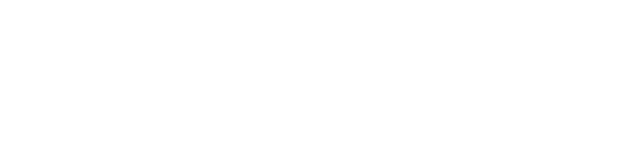
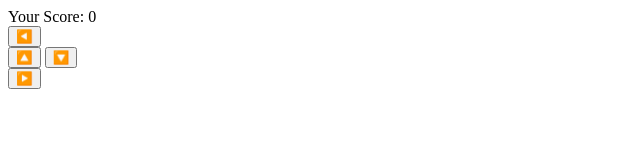
Before and after one commit to acciojob/snake-Poojaram18, a website: page main.html in a window 1280 px wide. Shown: the whole page, without its empty margins (0-640 px from the left). Drawn offline with Linux system fonts and the light colour scheme.

Commit message:
Update main.html

```diff
--- a/main.html
+++ b/main.html
@@ -8,8 +8,28 @@
 
 <body>
 	<!-- the entire body must be written by student -->
-    <script type="text/javascript" src="./script.js">
-</script>
+	<div id="gameContainer"></div>
+
+
+	<!-- #scoreContainer contains the scores -->
+	<div id="scoreContainer">
+		<div class="scoreBoard">Your Score: <span id="pointsEarned">0</span></div>
+	</div>
+
+
+	<!-- #onScreenControllers contains the navigation buttons for mobile screens -->
+	<div id="onScreenControllers">
+		<button id="leftButton">◀️</button>
+		<div>
+			<button id="upButton">🔼</button>
+			<button id="downButton">🔽</button>
+		</div>
+		<button id="rightButton">▶️</button>
+	</div>
+
+
+	<script type="text/javascript" src="./script.js">
+	</script>
 
 </body>
 
```
